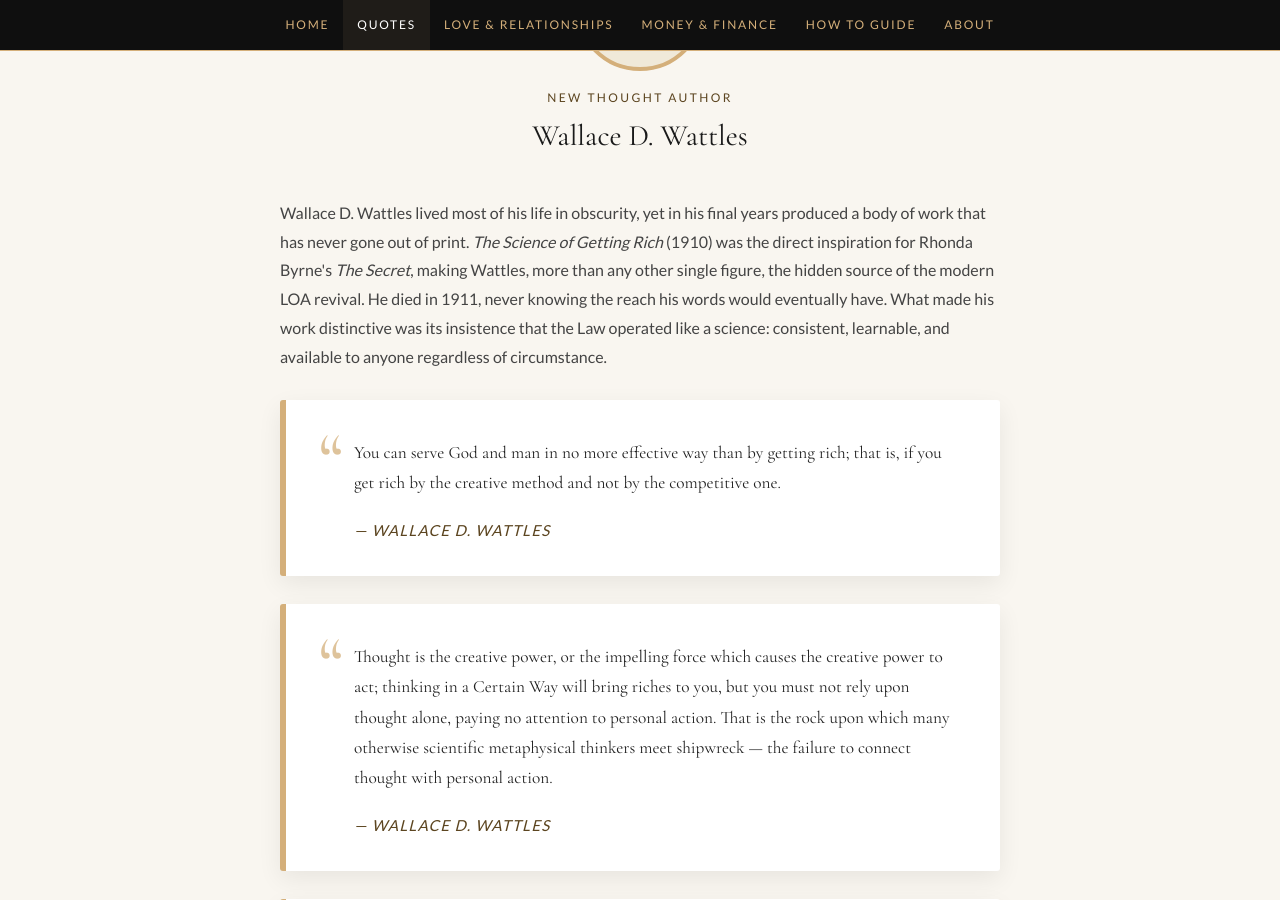
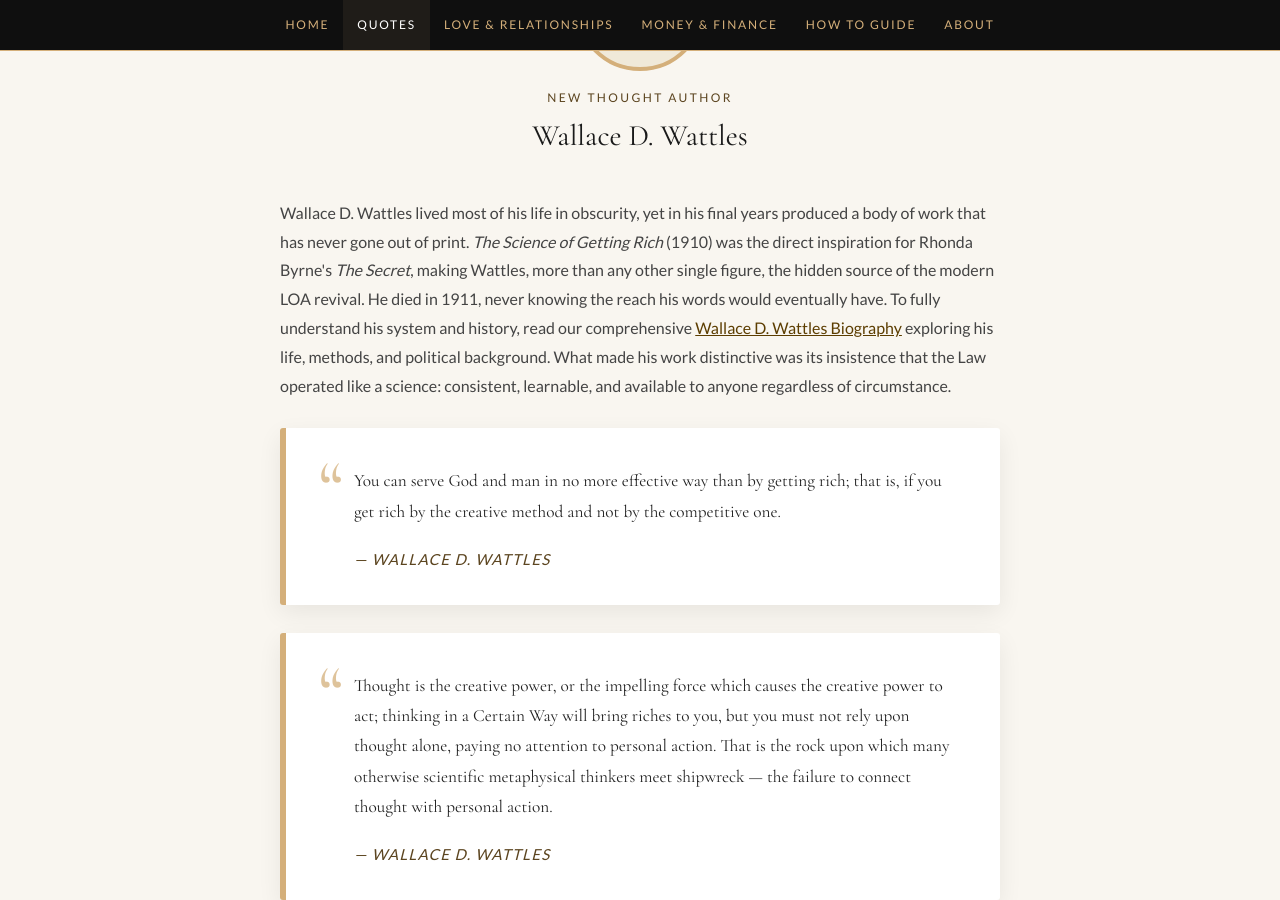
Before and after one commit to LOAC-Central/loacentral, a Jekyll site: the page built from law-of-attraction-quotes/index.html, in a window 1280 px wide and 900 px high, scrolled down 16513 px. Built offline with Jekyll 4.4.1, drawn with Linux system fonts in a browser that asks for light colours.

Commit message:
Update index.html

```diff
--- a/law-of-attraction-quotes/index.html
+++ b/law-of-attraction-quotes/index.html
@@ -546,7 +546,7 @@
       <p class="author-label">NEW THOUGHT AUTHOR</p>
       <h2 class="author-name">Wallace D. Wattles</h2>
     </div>
-    <p class="author-bio">Wallace D. Wattles lived most of his life in obscurity, yet in his final years produced a body of work that has never gone out of print. <em>The Science of Getting Rich</em> (1910) was the direct inspiration for Rhonda Byrne's <em>The Secret</em>, making Wattles, more than any other single figure, the hidden source of the modern LOA revival. He died in 1911, never knowing the reach his words would eventually have. What made his work distinctive was its insistence that the Law operated like a science: consistent, learnable, and available to anyone regardless of circumstance.</p>
+    <p class="author-bio">Wallace D. Wattles lived most of his life in obscurity, yet in his final years produced a body of work that has never gone out of print. <em>The Science of Getting Rich</em> (1910) was the direct inspiration for Rhonda Byrne's <em>The Secret</em>, making Wattles, more than any other single figure, the hidden source of the modern LOA revival. He died in 1911, never knowing the reach his words would eventually have. To fully understand his system and history, read our comprehensive <a href="/law-of-attraction-quotes/wallace-d-wattles/" style="color:#5c3d00; text-decoration:underline; font-weight:500;">Wallace D. Wattles Biography</a> exploring his life, methods, and political background. What made his work distinctive was its insistence that the Law operated like a science: consistent, learnable, and available to anyone regardless of circumstance.</p>
     <blockquote class="quote">
       <p>You can serve God and man in no more effective way than by getting rich; that is, if you get rich by the creative method and not by the competitive one.</p>
       <cite>— Wallace D. Wattles</cite>
```
